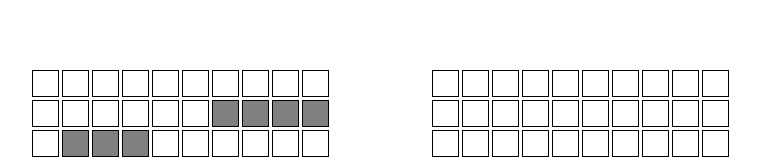
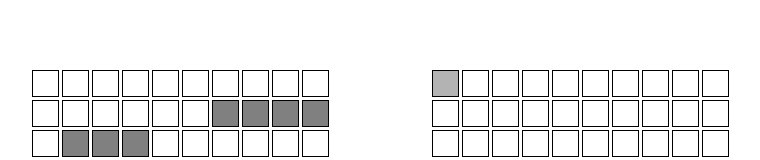
Before and after one commit to yihfei/battleship, a website built with webpack: page src/index.html in a window 1280 px wide. In both pictures the pointer is over the element 703 px from the left and 263 px from the top of the page. Shown: the part 180-340 px from the top of the page, without its empty margins (258-1018 px from the left). Built offline with nearby package versions, Linux system fonts and the light colour scheme.

Commit message:
Update Readme

```diff
--- a/src/style.css
+++ b/src/style.css
@@ -71,3 +71,8 @@ h1 {
     transform: translateX(-50%);
     font-size: 5vh;
 }
+
+.computer-grid > div:hover {
+    background-color: rgb(179, 179, 179);
+
+}
```
Also changed, not shown: README.md, 1 other file.
